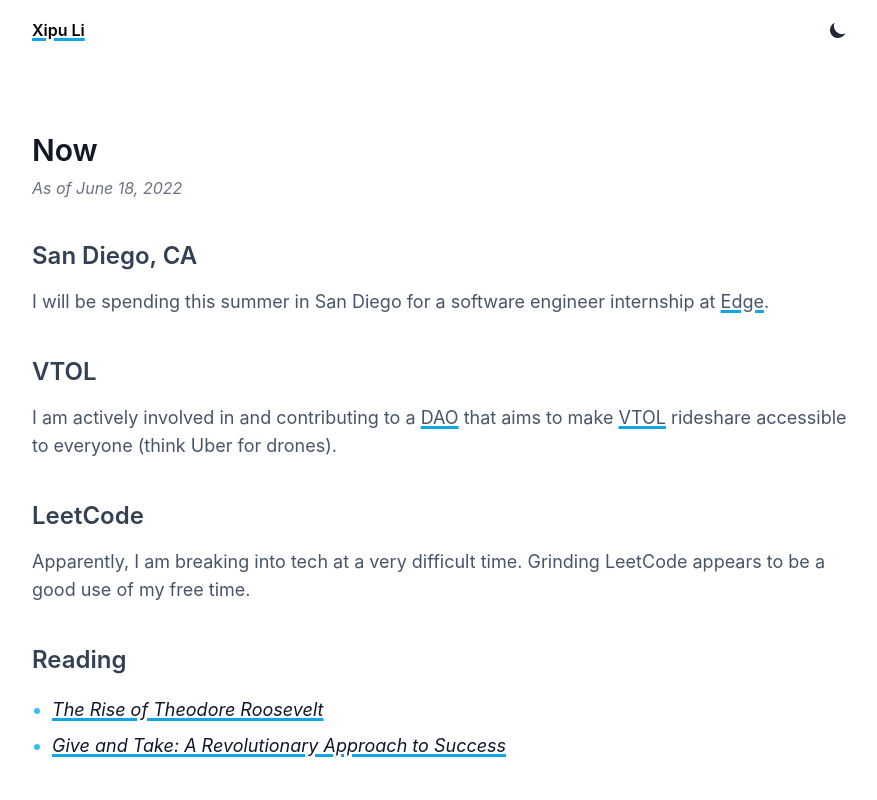
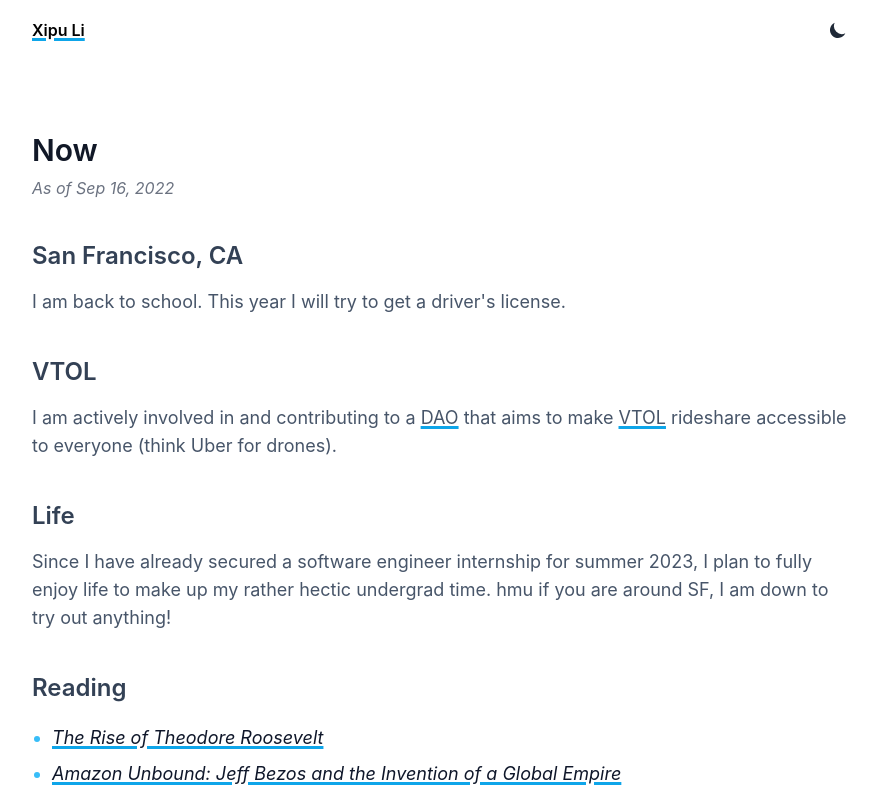
Before and after one commit to GoodluckH/personal-blog, a Next.js app: page /now in a window 1280 px wide. Shown: the top 800 px of the page, without its empty margins (196-1073 px from the left). Built offline with nearby package versions, Linux system fonts and the light colour scheme.

Commit message:
Update now.jsx

```diff
--- a/pages/now.jsx
+++ b/pages/now.jsx
@@ -28,17 +28,13 @@ export default function Home() {
           </h2>
           <h4 className="text-gray-500 dark:text-gray-400">
             <span className="text-base italic md:text-md">
-            As of June 18, 2022
+            As of Sep 16, 2022
             </span>
           </h4>
           <section className="mt-[10px] md:mt-[10px]">
-            <h3 className="mt-[10px] md:mt-[20px]">San Diego, CA</h3>
+            <h3 className="mt-[10px] md:mt-[20px]">San Francisco, CA</h3>
             <p className="pt-2 text-base sm:text-lg text-slate-600 dark:text-slate-200">
-              I will be spending this summer in San Diego for a software engineer internship at <a
-              href="https://edge.app/"
-              target="_blank"
-              rel="noreferrer"
-              >Edge</a>.
+              I am back to school. This year I will try to get a driver's license.
             </p>
 
             <h3 className="mt-[10px] md:mt-[20px]">VTOL</h3>
@@ -54,9 +50,9 @@ export default function Home() {
               >VTOL</a> rideshare accessible to everyone (think Uber for drones).
             </p>
 
-            <h3 className="mt-[10px] md:mt-[20px]">LeetCode</h3>
+            <h3 className="mt-[10px] md:mt-[20px]">Life</h3>
             <p className="pt-2 text-base sm:text-lg text-slate-600 dark:text-slate-200">
-              Apparently, I am breaking into tech at a very difficult time. Grinding LeetCode appears to be a good use of my free time.
+              Since I have already secured a software engineer internship for summer 2023, I plan to fully enjoy life to make up my rather hectic undergrad time. hmu if you are around SF, I am down to try out anything!
               </p>
 
 
@@ -67,7 +63,7 @@ export default function Home() {
           >
             <li>
               <a
-                href="https://www.amazon.com/Theodore-Roosevelt-Modern-Library-Paperback/dp/0375756787"
+                href="https://amzn.to/3UbUyup"
                 target="_blank"
                 rel="noreferrer"
                 className="italic"
@@ -77,12 +73,12 @@ export default function Home() {
             </li>
             <li>
               <a
-                href="https://www.amazon.com/Give-Take-Helping-Others-Success"
+                href="https://amzn.to/3Bu3vGW"
                 target="_blank"
                 rel="noreferrer"
                 className="italic"
               >
-                Give and Take: A Revolutionary Approach to Success
+                Amazon Unbound: Jeff Bezos and the Invention of a Global Empire
               </a>
             </li>
             </ul>
```
